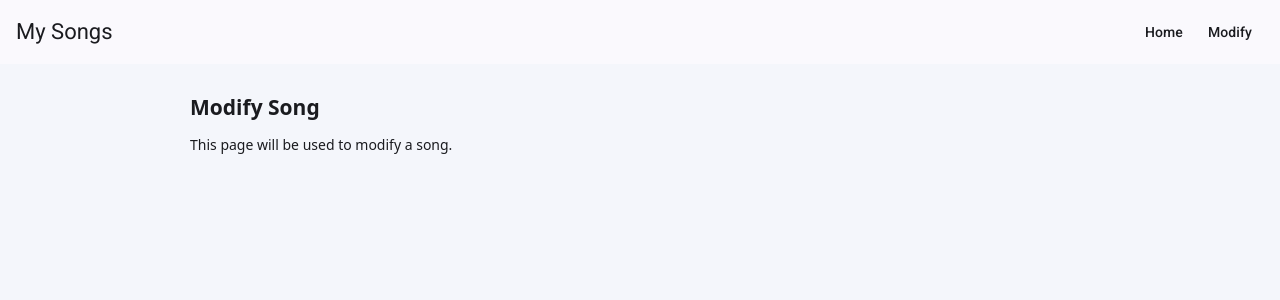
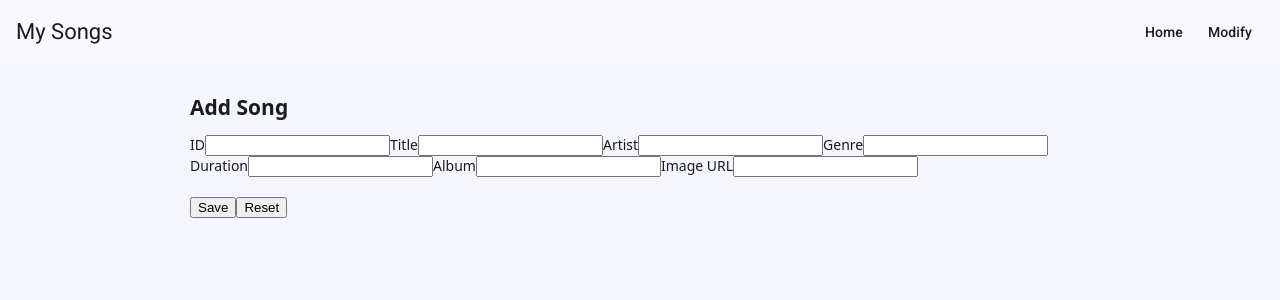
Before and after one commit to ijackson01/Isaac_Jackson_Learning_Angular, an Angular app: page /modify in a window 1280 px wide. Shown: the top 300 px of the page. Built offline with nearby package versions, Linux system fonts and the light colour scheme.

Commit message:
Step 3-4 - Reactive form

```diff
--- a/src/app/modify-list-item/modify-list-item.html
+++ b/src/app/modify-list-item/modify-list-item.html
@@ -1,2 +1,31 @@
-<h2>Modify Song</h2>
-<p>This page will be used to modify a song.</p>
+<h2>{{ editing ? 'Edit Song' : 'Add Song' }}</h2>
+
+<form [formGroup]="form" (ngSubmit)="submit()">
+
+  <label>ID</label>
+  <input type="number" formControlName="id">
+
+  <label>Title</label>
+  <input type="text" formControlName="title">
+
+  <label>Artist</label>
+  <input type="text" formControlName="artist">
+
+  <label>Genre</label>
+  <input type="text" formControlName="genre">
+
+  <label>Duration</label>
+  <input type="number" formControlName="durationSeconds">
+
+  <label>Album</label>
+  <input type="text" formControlName="album">
+
+  <label>Image URL</label>
+  <input type="text" formControlName="imageUrl">
+
+  <br><br>
+
+  <button type="submit">Save</button>
+  <button type="button" (click)="reset()">Reset</button>
+
+</form>
--- a/src/app/modify-list-item/modify-list-item.ts
+++ b/src/app/modify-list-item/modify-list-item.ts
@@ -1,9 +1,70 @@
-import { Component } from '@angular/core';
+import { Component, OnInit } from '@angular/core';
+import { FormBuilder, FormGroup, Validators, ReactiveFormsModule } from '@angular/forms';
+import { ActivatedRoute, Router } from '@angular/router';
+import { CommonModule } from '@angular/common';
+
+import { SongService } from '../services/song';
+import { Song } from '../models/song';
 
 @Component({
   selector: 'app-modify-list-item',
   standalone: true,
+  imports: [CommonModule, ReactiveFormsModule],
   templateUrl: './modify-list-item.html',
   styleUrls: ['./modify-list-item.css'],
 })
-export class ModifyListItem {}
+export class ModifyListItem implements OnInit {
+
+  form!: FormGroup;
+  editing = false;
+
+  constructor(
+    private fb: FormBuilder,
+    private service: SongService,
+    private route: ActivatedRoute,
+    private router: Router
+  ) {}
+
+  ngOnInit(): void {
+    this.form = this.fb.group({
+      id: ['', Validators.required],
+      title: ['', Validators.required],
+      artist: ['', Validators.required],
+      genre: ['', Validators.required],
+      durationSeconds: ['', Validators.required],
+      album: [''],
+      imageUrl: ['', Validators.required]
+    });
+
+    const id = this.route.snapshot.paramMap.get('id');
+    if (id) {
+      this.editing = true;
+
+      this.service.getSongById(Number(id)).subscribe(song => {
+        if (song) {
+          this.form.patchValue(song);
+        }
+      });
+    }
+  }
+
+  submit(): void {
+    if (this.form.invalid) return;
+
+    const song: Song = this.form.value;
+
+    if (this.editing) {
+      this.service.updateSong(song).subscribe(() => {
+        this.router.navigate(['/']);
+      });
+    } else {
+      this.service.addSong(song).subscribe(() => {
+        this.router.navigate(['/']);
+      });
+    }
+  }
+
+  reset(): void {
+    this.form.reset();
+  }
+}
```
